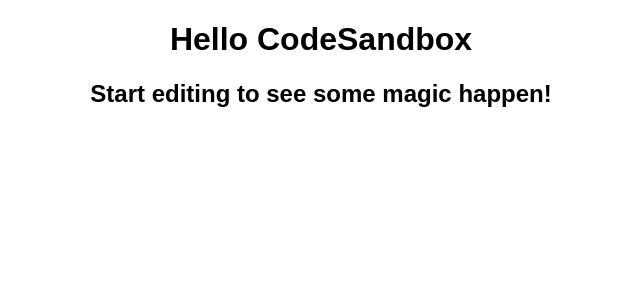
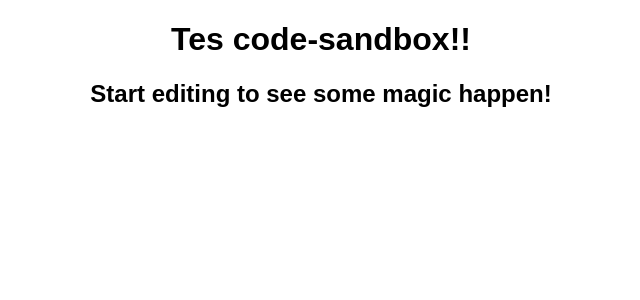
Before and after one commit to frans250k/robo2, a React (Create React App) app: page / in a window 1280 px wide. Shown: the top 300 px of the page, without its empty margins (319-959 px from the left). Built offline with nearby package versions, Linux system fonts and the light colour scheme.

Commit message:
udah judul

```diff
--- a/src/App.js
+++ b/src/App.js
@@ -4,7 +4,7 @@
 export default function App() {
   return (
     <div className="App">
-      <h1>Hello CodeSandbox</h1>
+      <h1>Tes code-sandbox!!</h1>
       <h2>Start editing to see some magic happen!</h2>
     </div>
   );
```
